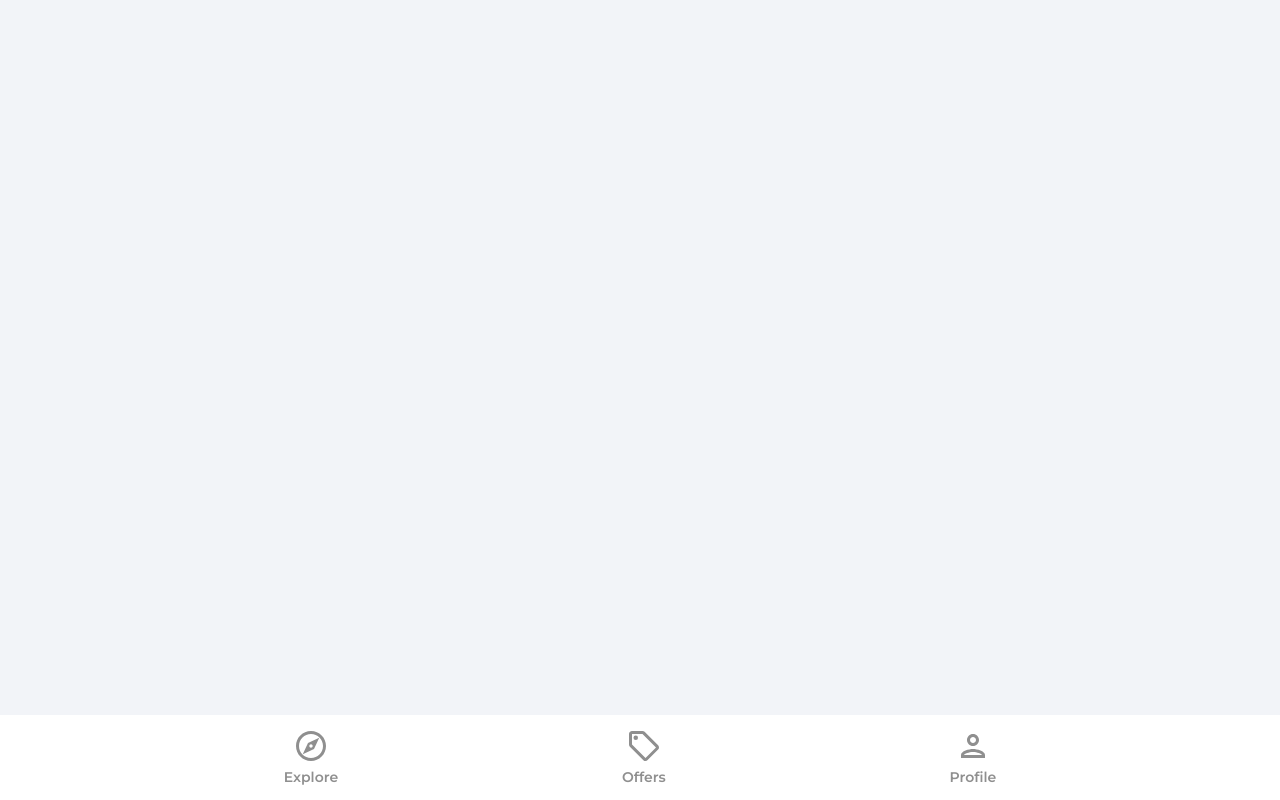
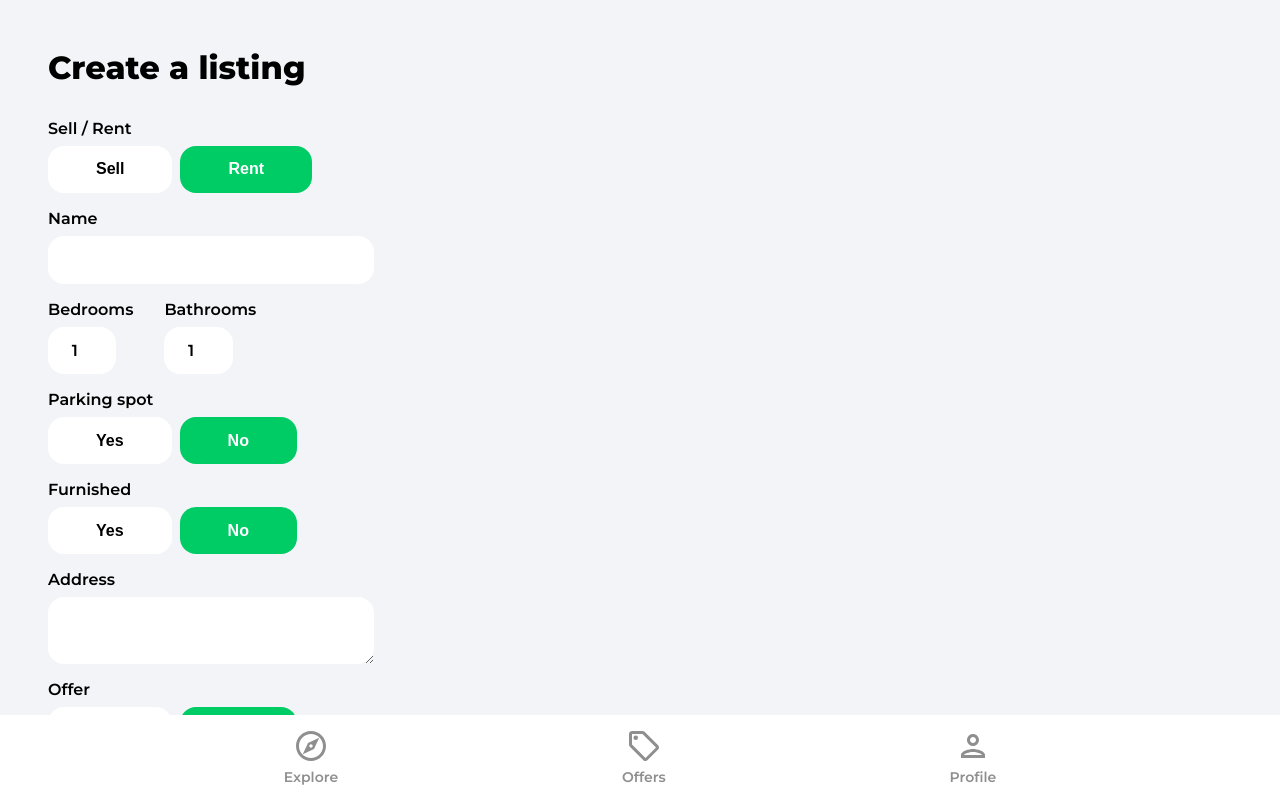
Before and after one commit to Tsanichara/house-marketplace, a React (Create React App) app: page /create-listing in a window 1280 px wide. Shown: the top 800 px of the page. Built offline with nearby package versions, Linux system fonts and the light colour scheme; no server answers; sample sign-in values are in the browser's storage.

Commit message:
Set up create listing page and form

```diff
--- a/src/App.js
+++ b/src/App.js
@@ -11,6 +11,7 @@
 import SignUp from './pages/SignUp';
 import ForgotPassword from './pages/ForgotPassword';
 import Category from "./pages/Category";
+import CreateListing from "./pages/CreateListing";
 
 
 function App() {
@@ -27,6 +28,7 @@
           <Route path="/sign-in" element={<SignIn/>}></Route>
           <Route path="/sign-up" element={<SignUp/>}></Route>
           <Route path="/forgot-password" element={<ForgotPassword/>}></Route>
+          <Route path="/create-listing" element={<CreateListing />}></Route>
         </Routes>
 
         <Navbar />
--- /dev/null
+++ b/src/pages/CreateListing.jsx
@@ -0,0 +1,330 @@
+import { useState, useEffect, useRef } from "react";
+import { getAuth, onAuthStateChanged } from "firebase/auth";
+import { useNavigate } from "react-router-dom";
+
+function CreateListing() {
+  const [geolocationEnabled, setGeolocationEnabled] = useState(true);
+  // const(loading, setLoading) = useState(false);
+  const [formData, setFormData] = useState({
+    type: "rent",
+    name: "",
+    bedrooms: 1,
+    bathrooms: 1,
+    parking: false,
+    furnished: false,
+    address: "",
+    offer: false,
+    regularPrice: 0,
+    discountedPrice: 0,
+    images: {},
+    latitude: 0,
+    longitude: 0,
+  });
+
+  const {
+    type,
+    name,
+    bedrooms,
+    bathrooms,
+    parking,
+    furnished,
+    address,
+    offer,
+    regularPrice,
+    discountedPrice,
+    images,
+    latitude,
+    longitude,
+  } = formData;
+
+  const auth = getAuth();
+  const navigate = useNavigate();
+  const isMounted = useRef(true);
+
+  useEffect(() => {
+    if (isMounted) {
+      onAuthStateChanged(auth, (user) => {
+        if (user) {
+          setFormData({ ...formData, userRef: user.uid });
+        } else {
+          navigate("/sign-in");
+        }
+      });
+    }
+
+    return () => {
+      isMounted.current = false;
+    };
+  }, [isMounted]);
+
+  const onSubmit = (e) => {
+    e.preventDefault();
+  };
+
+  const onMutate = (e) => {
+    let boolean = null;
+
+    if(e.target.value === 'true'){
+        boolean = true;
+    }
+    if (e.target.value === 'false') {
+        boolean = false
+      }
+
+      // Files
+      if (e.target.files) {
+        setFormData((prevState) => ({
+          ...prevState,
+          images: e.target.files,
+        }))
+      }
+
+      // Text/Booleans/Numbers
+      if (!e.target.files) {
+        setFormData((prevState) => ({
+          ...prevState,
+          [e.target.id]: boolean ?? e.target.value,
+        }))
+      }
+  };
+
+  return (
+    <div className="profile">
+      <header>
+        <p className="pageHeader">Create a listing</p>
+      </header>
+
+      <main>
+        <form onSubmit={onSubmit}>
+          <label className="formLabel"> Sell / Rent</label>
+
+          <div className="formButtons">
+            <button
+              type="button"
+              className={type === "sale" ? "formButtonActive" : "formButton"}
+              id="type"
+              value="sale"
+              onClick={onMutate}
+            >
+              Sell
+            </button>
+            <button
+              type="button"
+              className={type === "rent" ? "formButtonActive" : "formButton"}
+              id="type"
+              value="rent"
+              onClick={onMutate}
+            >
+              Rent
+            </button>
+          </div>
+
+          <label className="formLabel">Name</label>
+          <input
+            className="formInputName"
+            type="text"
+            id="name"
+            value={name}
+            onChange={onMutate}
+            maxLength="32"
+            minLength="10"
+            required
+          />
+
+          <div className="formRooms flex">
+            <div>
+              <label className="formLabel">Bedrooms</label>
+              <input
+                className="formInputSmall"
+                type="number"
+                id="bedrooms"
+                value={bedrooms}
+                onChange={onMutate}
+                min="1"
+                max="50"
+                required
+              />
+            </div>
+            <div>
+              <label className="formLabel">Bathrooms</label>
+              <input
+                className="formInputSmall"
+                type="number"
+                id="bathrooms"
+                value={bathrooms}
+                onChange={onMutate}
+                min="1"
+                max="50"
+                required
+              />
+            </div>
+          </div>
+
+          <label className="formLabel">Parking spot</label>
+          <div className="formButtons">
+            <button
+              className={parking ? "formButtonActive" : "formButton"}
+              type="button"
+              id="parking"
+              value={true}
+              onClick={onMutate}
+              min="1"
+              max="50"
+            >
+              Yes
+            </button>
+            <button
+              className={
+                !parking && parking !== null ? "formButtonActive" : "formButton"
+              }
+              type="button"
+              id="parking"
+              value={false}
+              onClick={onMutate}
+            >
+              No
+            </button>
+          </div>
+
+          <label className="formLabel">Furnished</label>
+          <div className="formButtons">
+            <button
+              className={furnished ? "formButtonActive" : "formButton"}
+              type="button"
+              id="furnished"
+              value={true}
+              onClick={onMutate}
+            >
+              Yes
+            </button>
+            <button
+              className={
+                !furnished && furnished !== null
+                  ? "formButtonActive"
+                  : "formButton"
+              }
+              type="button"
+              id="furnished"
+              value={false}
+              onClick={onMutate}
+            >
+              No
+            </button>
+          </div>
+
+          <label className="formLabel">Address</label>
+          <textarea
+            className="formInputAddress"
+            type="text"
+            id="address"
+            value={address}
+            onChange={onMutate}
+            required
+          />
+
+          {!geolocationEnabled && (
+            <div className="formLatLng flex">
+              <div>
+                <label className="formLabel">Latitude</label>
+                <input
+                  className="formInputSmall"
+                  type="number"
+                  id="latitude"
+                  value={latitude}
+                  onChange={onMutate}
+                  required
+                />
+              </div>
+              <div>
+                <label className="formLabel">Longitude</label>
+                <input
+                  className="formInputSmall"
+                  type="number"
+                  id="longitude"
+                  value={longitude}
+                  onChange={onMutate}
+                  required
+                />
+              </div>
+            </div>
+          )}
+
+          <label className="formLabel">Offer</label>
+          <div className="formButtons">
+            <button
+              className={offer ? "formButtonActive" : "formButton"}
+              type="button"
+              id="offer"
+              value={true}
+              onClick={onMutate}
+            >
+              Yes
+            </button>
+            <button
+              className={
+                !offer && offer !== null ? "formButtonActive" : "formButton"
+              }
+              type="button"
+              id="offer"
+              value={false}
+              onClick={onMutate}
+            >
+              No
+            </button>
+          </div>
+
+          <label className="formLabel">Regular Price</label>
+          <div className="formPriceDiv">
+            <input
+              className="formInputSmall"
+              type="number"
+              id="regularPrice"
+              value={regularPrice}
+              onChange={onMutate}
+              min="50"
+              max="750000000"
+              required
+            />
+            {type === "rent" && <p className="formPriceText">$ / Month</p>}
+          </div>
+
+          {offer && (
+            <>
+              <label className="formLabel">Discounted Price</label>
+              <input
+                className="formInputSmall"
+                type="number"
+                id="discountedPrice"
+                value={discountedPrice}
+                onChange={onMutate}
+                min="50"
+                max="750000000"
+                required={offer}
+              />
+            </>
+          )}
+
+          <label className="formLabel">Images</label>
+          <p className="imagesInfo">
+            The first image will be the cover (max 6).
+          </p>
+          <input
+            className="formInputFile"
+            type="file"
+            id="images"
+            onChange={onMutate}
+            max="6"
+            accept=".jpg,.png,.jpeg"
+            multiple
+            required
+          />
+          <button type="submit" className="primaryButton createListingButton">
+            Create Listing
+          </button>
+        </form>
+      </main>
+    </div>
+  );
+}
+
+export default CreateListing;
--- a/src/pages/Profile.jsx
+++ b/src/pages/Profile.jsx
@@ -4,6 +4,8 @@
 import { db } from "../firebase.config";
 import { updateDoc, doc } from "firebase/firestore";
 import { toast } from "react-toastify";
+import arrowRight from '../assets/svg/keyboardArrowRightIcon.svg';
+import homeIcon from '../assets/svg/homeIcon.svg';
 
 function Profile() {
   const auth = getAuth();
@@ -83,6 +85,12 @@
                onChange={onChange}/>
             </form>
           </div>
+
+          <Link to='/create-listing' className="createListing">
+            <img src={homeIcon} alt="home"/>
+            <p>Sell or rent your home</p>
+            <img src={arrowRight} alt="arrow right"/>
+          </Link>
         </main>
       </div>
     )
```
